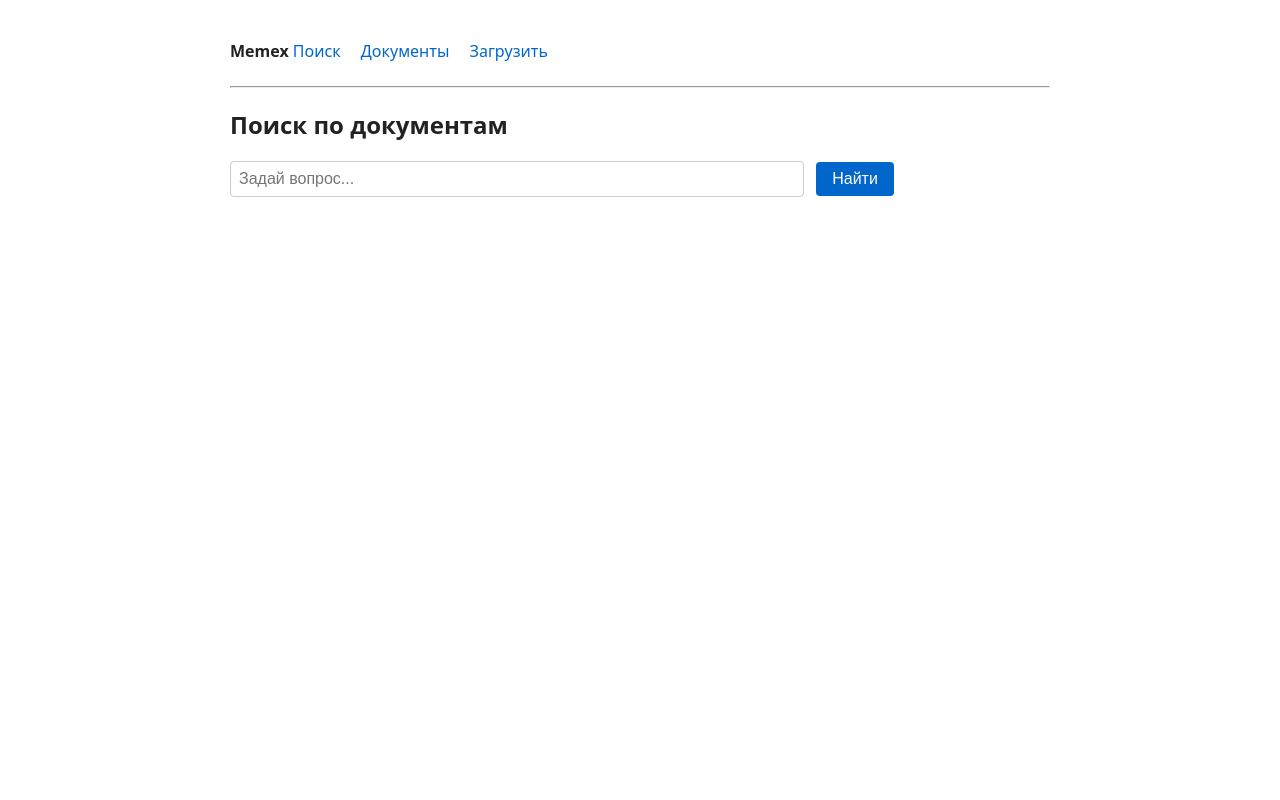
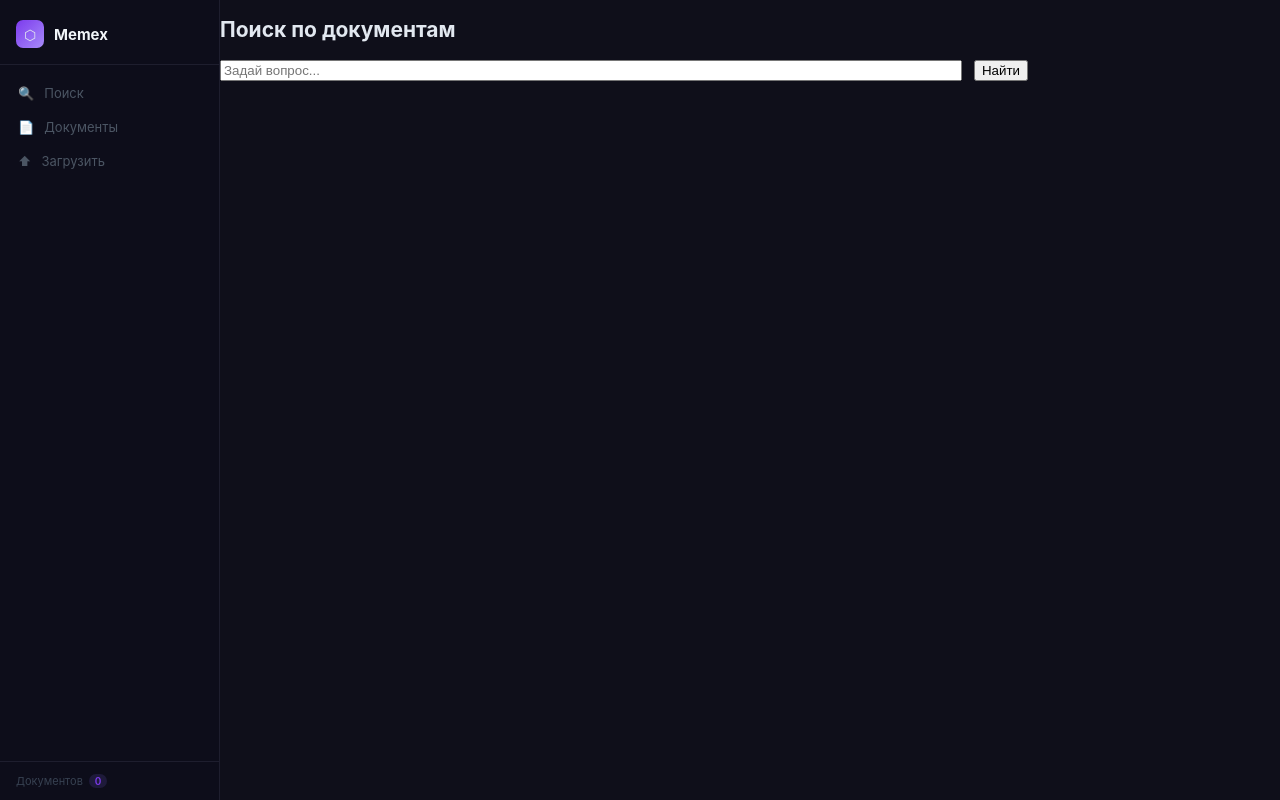
Before and after one commit to Isqanderm/memex, a FastAPI app: page / in a window 1280 px wide. Run offline with FastAPI, Linux system fonts and the light colour scheme; parts of the project's set-up code (start-up, migrations or seed data) failed here and were passed over.

Commit message:
feat: rewrite base.html with dark sidebar layout

```diff
--- a/templates/base.html
+++ b/templates/base.html
@@ -1,38 +1,41 @@
 <!DOCTYPE html>
-<html lang="ru">
+<html lang="ru" style="height:100%">
 <head>
-    <meta charset="UTF-8">
-    <meta name="viewport" content="width=device-width, initial-scale=1.0">
-    <title>Memex — {% block title %}{% endblock %}</title>
-    <script src="/static/htmx.min.js"></script>
-    <style>
-        * { box-sizing: border-box; }
-        body { font-family: system-ui, -apple-system, sans-serif; max-width: 860px; margin: 40px auto; padding: 0 20px; color: #222; }
-        nav { margin-bottom: 24px; }
-        nav a { margin-right: 16px; text-decoration: none; color: #0066cc; }
-        nav a:hover { text-decoration: underline; }
-        input[type=text], input[type=file] { padding: 8px; font-size: 1em; border: 1px solid #ccc; border-radius: 4px; }
-        button { padding: 8px 16px; font-size: 1em; background: #0066cc; color: white; border: none; border-radius: 4px; cursor: pointer; }
-        button:hover { background: #0052a3; }
-        .answer { background: #f6f8fa; border-left: 4px solid #0066cc; padding: 16px; margin-top: 16px; white-space: pre-wrap; }
-        .sources { margin-top: 12px; font-size: 0.88em; color: #555; }
-        .source-item { margin-bottom: 4px; }
-        .error { color: #cc0000; }
-        .status { color: #888; font-size: 0.82em; }
-        ul { padding-left: 20px; }
-        li { margin-bottom: 6px; }
-        .htmx-indicator { display: none; }
-        .htmx-request .htmx-indicator { display: inline; }
-    </style>
+  <meta charset="UTF-8">
+  <meta name="viewport" content="width=device-width, initial-scale=1.0">
+  <title>Memex{% if self.title() %} — {% block title %}{% endblock %}{% endif %}</title>
+  <link rel="stylesheet" href="/static/app.css">
+  <script src="/static/htmx.min.js"></script>
 </head>
 <body>
-    <nav>
-        <strong>Memex</strong>
-        <a href="/">Поиск</a>
-        <a href="/documents">Документы</a>
-        <a href="/upload">Загрузить</a>
-    </nav>
-    <hr>
+<div class="app-layout">
+
+  <nav class="sidebar">
+    <div class="sidebar-logo">
+      <div class="logo-icon">⬡</div>
+      <span class="logo-text">Memex</span>
+    </div>
+    <div class="sidebar-nav">
+      <a href="/" class="nav-item {% if active_page == 'search' %}active{% endif %}">
+        <span>🔍</span> Поиск
+      </a>
+      <a href="/documents" class="nav-item {% if active_page == 'documents' %}active{% endif %}">
+        <span>📄</span> Документы
+      </a>
+      <a href="/upload" class="nav-item {% if active_page == 'upload' %}active{% endif %}">
+        <span>⬆</span> Загрузить
+      </a>
+    </div>
+    <div class="sidebar-footer">
+      Документов <span class="count-badge">{{ doc_count | default(0) }}</span>
+    </div>
+  </nav>
+
+  <div class="main-content">
     {% block content %}{% endblock %}
+  </div>
+
+</div>
+{% block scripts %}{% endblock %}
 </body>
 </html>
```
